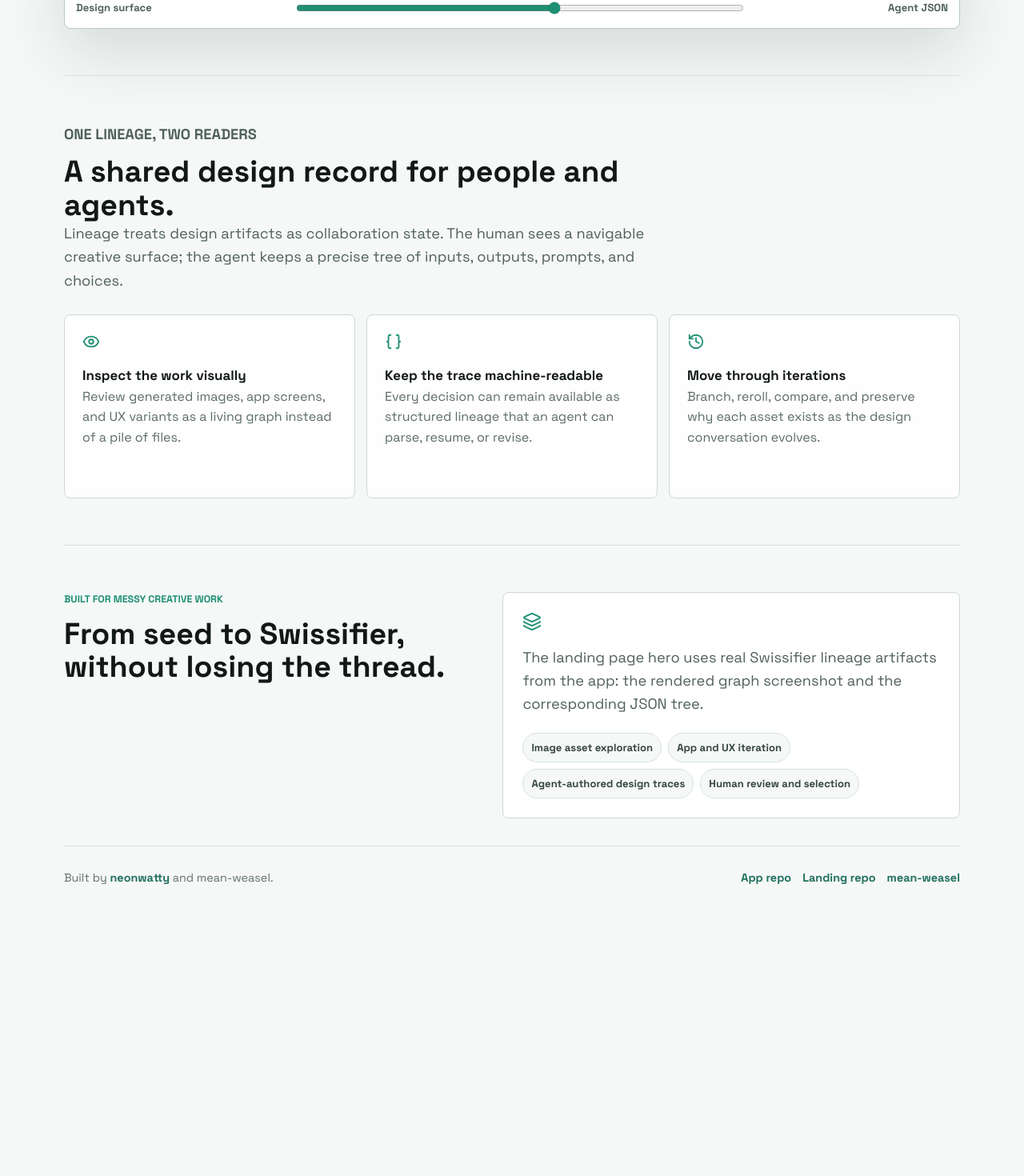
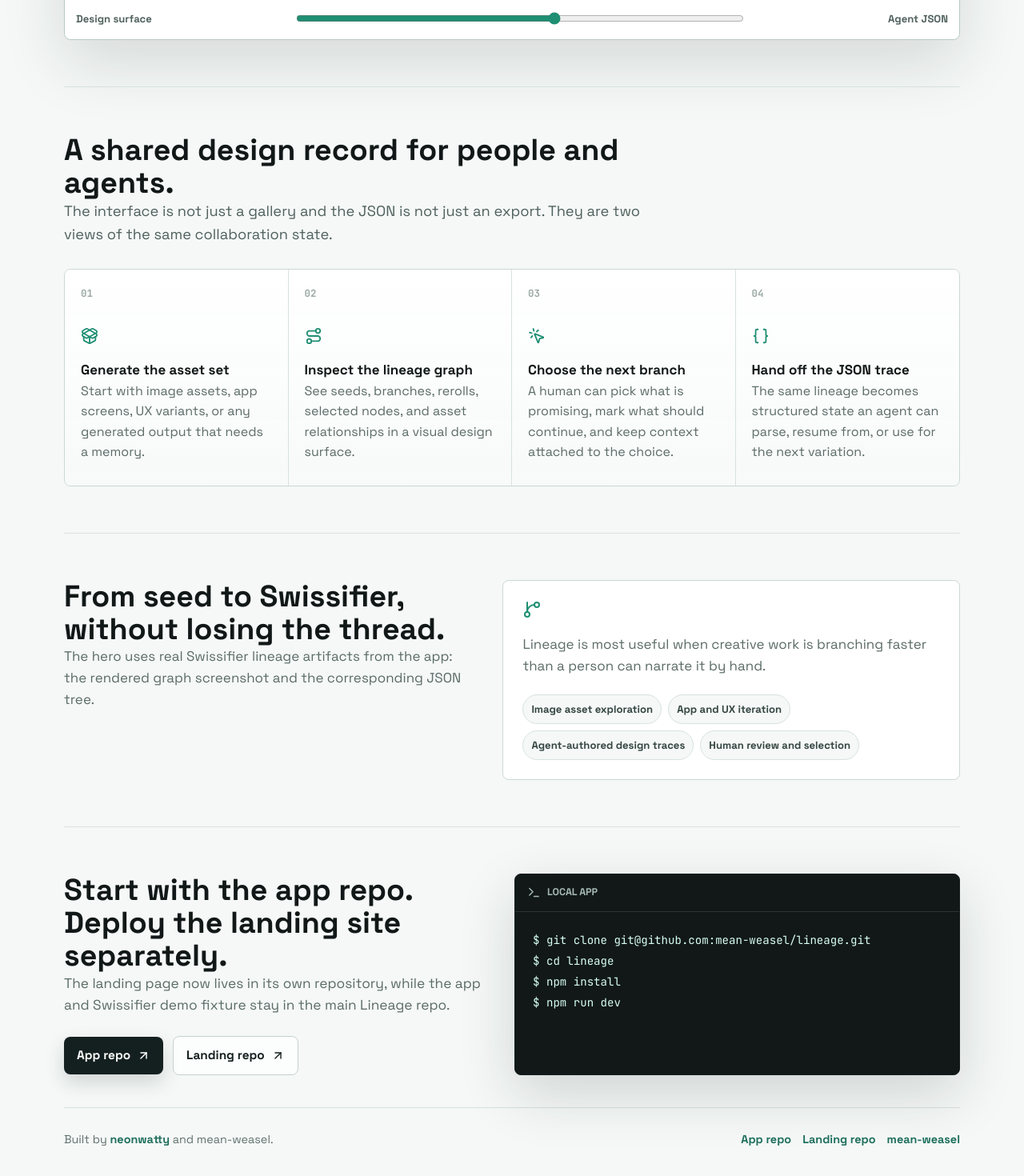
Before and after one commit to mean-weasel/lineage-landing, a Next.js app: page / in a window 1280 px wide. Shown: the part 1190-2660 px from the top of the page at 80% size. Before the commit the page ends 2343 px from the top, so only its background shows below. Built offline with nearby package versions, Linux system fonts and the light colour scheme; no server answers.

Commit message:
Strengthen landing workflow and start CTA

```diff
--- a/src/app/globals.css
+++ b/src/app/globals.css
@@ -108,6 +108,8 @@
 .secondary-action,
 .compare-toolbar,
 .compare-control,
+.start-actions,
+.terminal-title,
 .footer-links {
   display: flex;
   align-items: center;
@@ -155,7 +157,7 @@
 }
 
 .hero-section {
-  padding: 42px 0 58px;
+  padding: 58px 0 58px;
 }
 
 .hero-copy {
@@ -340,27 +342,43 @@
   margin-bottom: 28px;
 }
 
-.workflow-grid {
+.workflow-rail {
   display: grid;
-  grid-template-columns: repeat(3, minmax(0, 1fr));
-  gap: 14px;
+  grid-template-columns: repeat(4, minmax(0, 1fr));
+  overflow: hidden;
+  border: 1px solid #cbd8d4;
+  border-radius: 8px;
+  background: rgba(255, 255, 255, 0.72);
 }
 
-.workflow-card {
-  min-height: 230px;
-  border: 1px solid #cbd8d4;
-  border-radius: 8px;
-  padding: 22px;
-  background: rgba(255, 255, 255, 0.78);
+.workflow-step {
+  position: relative;
+  min-height: 270px;
+  border-right: 1px solid #d7e2df;
+  padding: 20px;
+  background: linear-gradient(180deg, rgba(255, 255, 255, 0.78), rgba(245, 248, 247, 0.72));
 }
 
-.workflow-card svg,
+.workflow-step:last-child {
+  border-right: 0;
+}
+
+.workflow-step svg,
 .surface-panel svg {
   margin-bottom: 18px;
   color: #1f8f73;
 }
 
-.workflow-card p {
+.step-index {
+  display: block;
+  margin-bottom: 32px;
+  color: #9aa9a5;
+  font-family: var(--font-mono);
+  font-size: 0.78rem;
+  font-weight: 700;
+}
+
+.workflow-step p {
   color: #5b6b67;
 }
 
@@ -369,8 +387,14 @@
   grid-template-columns: minmax(0, 0.9fr) minmax(300px, 1fr);
   gap: 34px;
   align-items: start;
-  padding: 58px 0 34px;
+  padding: 58px 0;
   border-top: 1px solid #d7e2df;
+}
+
+.split-section > div > p {
+  max-width: 520px;
+  color: #5b6b67;
+  font-size: 1.06rem;
 }
 
 .surface-panel {
@@ -395,6 +419,65 @@
   color: #344541;
   font-size: 0.82rem;
   font-weight: 700;
+}
+
+.start-section {
+  display: grid;
+  grid-template-columns: minmax(0, 0.95fr) minmax(320px, 1fr);
+  gap: 34px;
+  align-items: stretch;
+  border-top: 1px solid #d7e2df;
+  padding: 58px 0 40px;
+}
+
+.start-copy {
+  align-self: center;
+}
+
+.start-copy p {
+  max-width: 560px;
+  color: #5b6b67;
+  font-size: 1.08rem;
+}
+
+.start-actions {
+  flex-wrap: wrap;
+  gap: 12px;
+  margin-top: 24px;
+}
+
+.terminal-panel {
+  overflow: hidden;
+  border: 1px solid #14201f;
+  border-radius: 8px;
+  background: #111817;
+  color: #e9f3ef;
+  box-shadow: 0 24px 70px rgba(20, 32, 31, 0.16);
+}
+
+.terminal-title {
+  gap: 8px;
+  border-bottom: 1px solid rgba(255, 255, 255, 0.12);
+  padding: 13px 15px;
+  color: #a7bab5;
+  font-size: 0.78rem;
+  font-weight: 760;
+  text-transform: uppercase;
+}
+
+.terminal-panel pre {
+  margin: 0;
+  padding: 22px;
+  overflow-x: auto;
+  font-family: var(--font-mono);
+  font-size: 0.88rem;
+  line-height: 1.85;
+  white-space: pre;
+}
+
+.terminal-panel code {
+  font-family: inherit;
+  color: #d9fff2;
 }
 
 .site-footer {
@@ -468,13 +551,30 @@
     min-height: 220px;
   }
 
-  .workflow-grid,
-  .split-section {
+  .workflow-rail,
+  .split-section,
+  .start-section {
     grid-template-columns: 1fr;
   }
 
-  .workflow-card {
+  .workflow-step {
     min-height: 0;
+    border-right: 0;
+    border-bottom: 1px solid #d7e2df;
+  }
+
+  .workflow-step:last-child {
+    border-bottom: 0;
+  }
+
+  .step-index {
+    margin-bottom: 18px;
+  }
+
+  .terminal-panel pre {
+    font-size: 0.76rem;
+    white-space: pre-wrap;
+    word-break: break-word;
   }
 
   .footer-links {
--- a/src/app/page.tsx
+++ b/src/app/page.tsx
@@ -1,7 +1,16 @@
 import type { Metadata } from "next";
-import { Braces, Eye, History, Layers3 } from "lucide-react";
+import {
+  ArrowUpRight,
+  Braces,
+  GitBranch,
+  MousePointerClick,
+  PackageOpen,
+  Route,
+  Terminal,
+} from "lucide-react";
 import { JsonLd } from "@/components/json-ld";
 import { LineageHero } from "@/components/landing/lineage-hero";
+import { GITHUB_REPO_URL, GITHUB_WEB_REPO_URL } from "@/lib/links";
 import {
   homeDescription,
   organizationSchema,
@@ -29,19 +38,24 @@
 
 const workflow = [
   {
-    icon: Eye,
-    title: "Inspect the work visually",
-    body: "Review generated images, app screens, and UX variants as a living graph instead of a pile of files.",
+    icon: PackageOpen,
+    title: "Generate the asset set",
+    body: "Start with image assets, app screens, UX variants, or any generated output that needs a memory.",
+  },
+  {
+    icon: Route,
+    title: "Inspect the lineage graph",
+    body: "See seeds, branches, rerolls, selected nodes, and asset relationships in a visual design surface.",
+  },
+  {
+    icon: MousePointerClick,
+    title: "Choose the next branch",
+    body: "A human can pick what is promising, mark what should continue, and keep context attached to the choice.",
   },
   {
     icon: Braces,
-    title: "Keep the trace machine-readable",
-    body: "Every decision can remain available as structured lineage that an agent can parse, resume, or revise.",
-  },
-  {
-    icon: History,
-    title: "Move through iterations",
-    body: "Branch, reroll, compare, and preserve why each asset exists as the design conversation evolves.",
+    title: "Hand off the JSON trace",
+    body: "The same lineage becomes structured state an agent can parse, resume from, or use for the next variation.",
   },
 ];
 
@@ -50,6 +64,13 @@
   "App and UX iteration",
   "Agent-authored design traces",
   "Human review and selection",
+];
+
+const startCommands = [
+  "git clone git@github.com:mean-weasel/lineage.git",
+  "cd lineage",
+  "npm install",
+  "npm run dev",
 ];
 
 export default function Home() {
@@ -63,18 +84,17 @@
 
       <section id="workflow" className="section-band" aria-labelledby="workflow-title">
         <div className="section-heading">
-          <p className="eyebrow">One lineage, two readers</p>
           <h2 id="workflow-title">A shared design record for people and agents.</h2>
           <p>
-            Lineage treats design artifacts as collaboration state. The human sees
-            a navigable creative surface; the agent keeps a precise tree of inputs,
-            outputs, prompts, and choices.
+            The interface is not just a gallery and the JSON is not just an export.
+            They are two views of the same collaboration state.
           </p>
         </div>
 
-        <div className="workflow-grid">
-          {workflow.map((item) => (
-            <article key={item.title} className="workflow-card">
+        <div className="workflow-rail">
+          {workflow.map((item, index) => (
+            <article key={item.title} className="workflow-step">
+              <span className="step-index">{String(index + 1).padStart(2, "0")}</span>
               <item.icon aria-hidden="true" size={22} />
               <h3>{item.title}</h3>
               <p>{item.body}</p>
@@ -85,14 +105,17 @@
 
       <section className="split-section" aria-labelledby="surfaces-title">
         <div>
-          <p className="eyebrow">Built for messy creative work</p>
           <h2 id="surfaces-title">From seed to Swissifier, without losing the thread.</h2>
+          <p>
+            The hero uses real Swissifier lineage artifacts from the app: the
+            rendered graph screenshot and the corresponding JSON tree.
+          </p>
         </div>
         <div className="surface-panel">
-          <Layers3 aria-hidden="true" size={24} />
+          <GitBranch aria-hidden="true" size={24} />
           <p>
-            The landing page hero uses real Swissifier lineage artifacts from the
-            app: the rendered graph screenshot and the corresponding JSON tree.
+            Lineage is most useful when creative work is branching faster than a
+            person can narrate it by hand.
           </p>
           <div className="surface-list">
             {surfaces.map((surface) => (
@@ -101,6 +124,35 @@
           </div>
         </div>
       </section>
+
+      <section id="start" className="start-section" aria-labelledby="start-title">
+        <div className="start-copy">
+          <h2 id="start-title">Start with the app repo. Deploy the landing site separately.</h2>
+          <p>
+            The landing page now lives in its own repository, while the app and
+            Swissifier demo fixture stay in the main Lineage repo.
+          </p>
+          <div className="start-actions">
+            <a href={GITHUB_REPO_URL} target="_blank" rel="noopener noreferrer" className="primary-action">
+              App repo
+              <ArrowUpRight aria-hidden="true" size={17} />
+            </a>
+            <a href={GITHUB_WEB_REPO_URL} target="_blank" rel="noopener noreferrer" className="secondary-action">
+              Landing repo
+              <ArrowUpRight aria-hidden="true" size={17} />
+            </a>
+          </div>
+        </div>
+        <div className="terminal-panel" aria-label="Local development commands">
+          <div className="terminal-title">
+            <Terminal aria-hidden="true" size={17} />
+            local app
+          </div>
+          <pre>
+            <code>{startCommands.map((command) => `$ ${command}`).join("\n")}</code>
+          </pre>
+        </div>
+      </section>
     </main>
   );
 }
--- a/src/components/landing/lineage-hero.tsx
+++ b/src/components/landing/lineage-hero.tsx
@@ -11,11 +11,11 @@
   return (
     <section className="hero-section" aria-labelledby="hero-title">
       <div className="hero-copy">
-        <p className="eyebrow">Lineage for generated design work</p>
         <h1 id="hero-title">The design UX for human and agent collaboration.</h1>
         <p className="hero-lede">
-          Move between a visual lineage graph humans can review and the JSON tree
-          agents can continue from. Same artifact history, two collaboration surfaces.
+          Visual lineage for humans. JSON continuity for agents. Lineage turns
+          generated design work into a shared record that people can inspect and
+          agents can continue.
         </p>
         <div className="hero-actions">
           <a
@@ -30,12 +30,12 @@
             <ArrowRight aria-hidden="true" size={18} />
           </a>
           <a
-            href="#workflow"
-            data-analytics-event="hero_workflow_click"
-            data-analytics-label="See the workflow"
+            href="#start"
+            data-analytics-event="hero_start_click"
+            data-analytics-label="Start locally"
             className="secondary-action"
           >
-            See the workflow
+            Start locally
           </a>
         </div>
       </div>
@@ -44,7 +44,7 @@
         <div className="compare-toolbar">
           <span>
             <GitBranch aria-hidden="true" size={16} />
-            Swissifier lineage seed graph
+            Real Swissifier lineage
           </span>
           <span>
             {position < 50 ? <Code2 aria-hidden="true" size={16} /> : <ImageIcon aria-hidden="true" size={16} />}
--- a/src/components/nav.tsx
+++ b/src/components/nav.tsx
@@ -10,7 +10,8 @@
         Lineage
       </Link>
       <div className="nav-links">
-        <Link href="/#workflow">Workflow</Link>
+        <Link href="/#workflow">How it works</Link>
+        <Link href="/#start">Start</Link>
         <a href={GITHUB_REPO_URL} target="_blank" rel="noopener noreferrer" className="nav-cta">
           <Code2 aria-hidden="true" size={16} />
           GitHub
```
